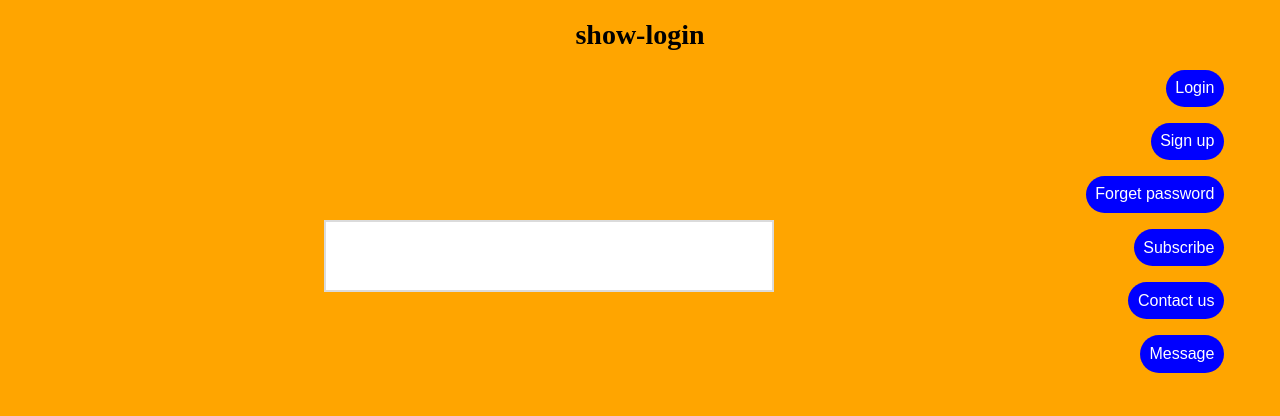
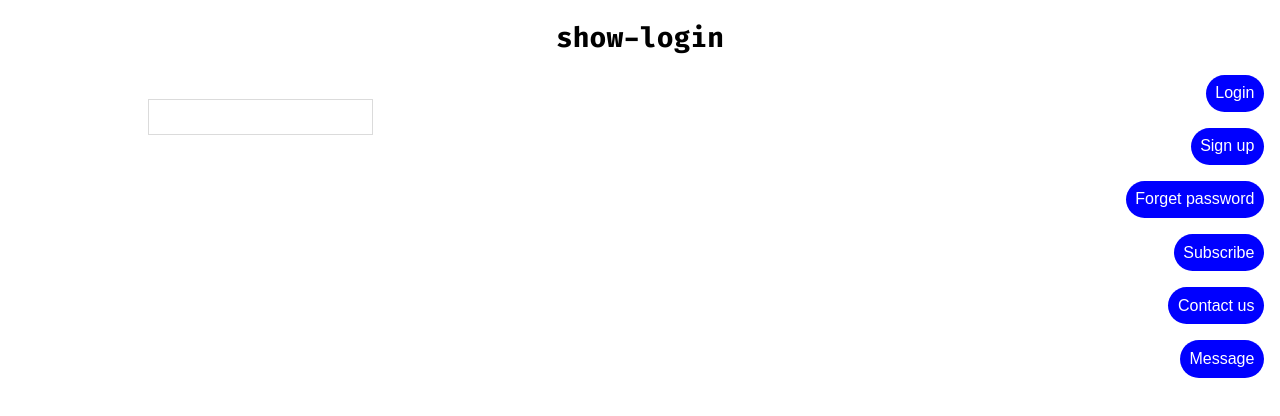
Before and after one commit to ariannargesi/cubic-forms, a React (Create React App) app: page / in a window 1280 px wide. Shown: the top 416 px of the page. Built offline with nearby package versions, Linux system fonts and the light colour scheme.

Commit message:
general Changes

```diff
--- a/src/App.tsx
+++ b/src/App.tsx
@@ -1,28 +1,15 @@
-import React from 'react'
-import styled from 'styled-components'
-import ButtonsGroup  from './Components/ButtonsGroup'
+import React from "react";
 import Cube from './Components/Cube'
-const Container = styled.div`
-  width: 1200px;
-  margin: 0 auto;
-`
-const CubeWrapperStyled = styled.div`
-  width: 200px;
-  height: 200px;
-  perspective: 600px;
-  position: absolute;
-  transform: scale(2);
-  top: 20%;
-  left: 30%;
-`
+import ButtonsGroup from './Components/ButtonsGroup'
+const App: React.FC = () => {
+  return (
+    <>
+    <div style={{position: "absolute", left: "10%"}}>
+      <Cube/>
+    </div>
+    <ButtonsGroup/>
+    </>
+  );
+};
 
-export default function App() {
-  return (
-    <Container>
-      <ButtonsGroup/>
-      <CubeWrapperStyled>
-        <Cube/>
-      </CubeWrapperStyled>
-    </Container>
-  )
-}
+export default App
--- a/src/styles.css
+++ b/src/styles.css
@@ -1,59 +1,5 @@
 body {
 	margin: 0;
 	padding: 0;
-	background-color: orange;
+	font-family: 'Fira Code', monospace;
 }
-
-.cube-face {
-	position: absolute;
-	width: 200px;
-	height: 200px;
-}
-
-.cube-face-login {
-	transform: rotateY( 0deg) translateZ(100px);
-}
-
-.cube-face-singup {
-	transform: rotateY( 90deg) translateZ(100px);
-}
-
-.cube-face-forgetpassword {
-	transform: rotateY(180deg) translateZ(100px);
-}
-
-.cube-face-contactus {
-	transform: rotateY(-90deg) translateZ(100px);
-}
-
-.cube-face-subscribe {
-	transform: rotateX( 90deg) translateZ(100px);
-}
-
-.cube-face-message {
-	transform: rotateX(-90deg) translateZ(100px);
-}
-
-.cube.show-login {
-	transform: translateZ(-100px) rotateY( 0deg);
-}
-
-.cube.show-signup {
-	transform: translateZ(-100px) rotateY( -90deg);
-}
-
-.cube.show-forgetpassword {
-	transform: translateZ(-100px) rotateY(-180deg);
-}
-
-.cube.show-contactus {
-	transform: translateZ(-100px) rotateY( 90deg);
-}
-
-.cube.show-subscribe {
-	transform: translateZ(-100px) rotateX( -90deg);
-}
-
-.cube.show-message {
-	transform: translateZ(-100px) rotateX( 90deg);
-}
```
